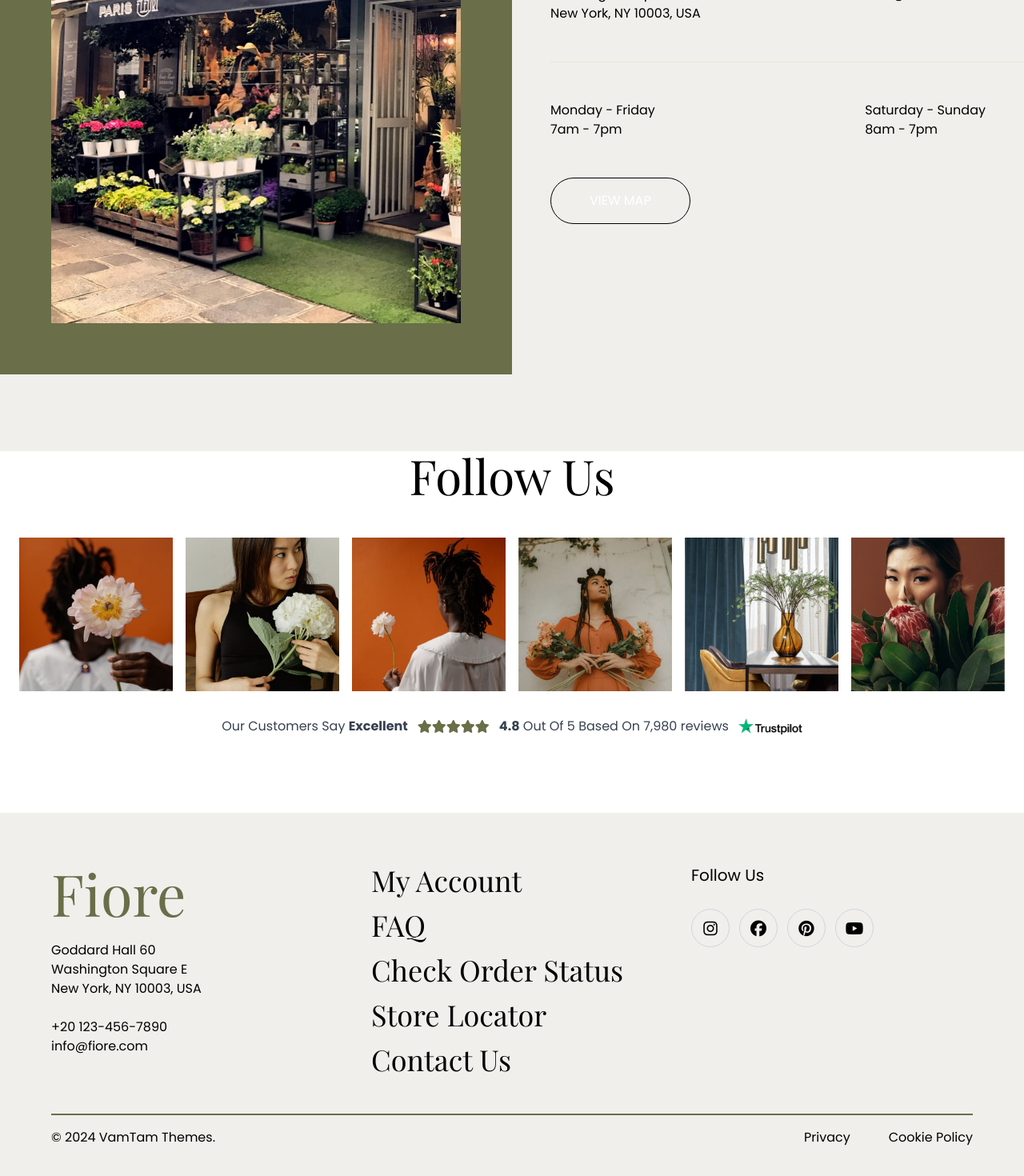
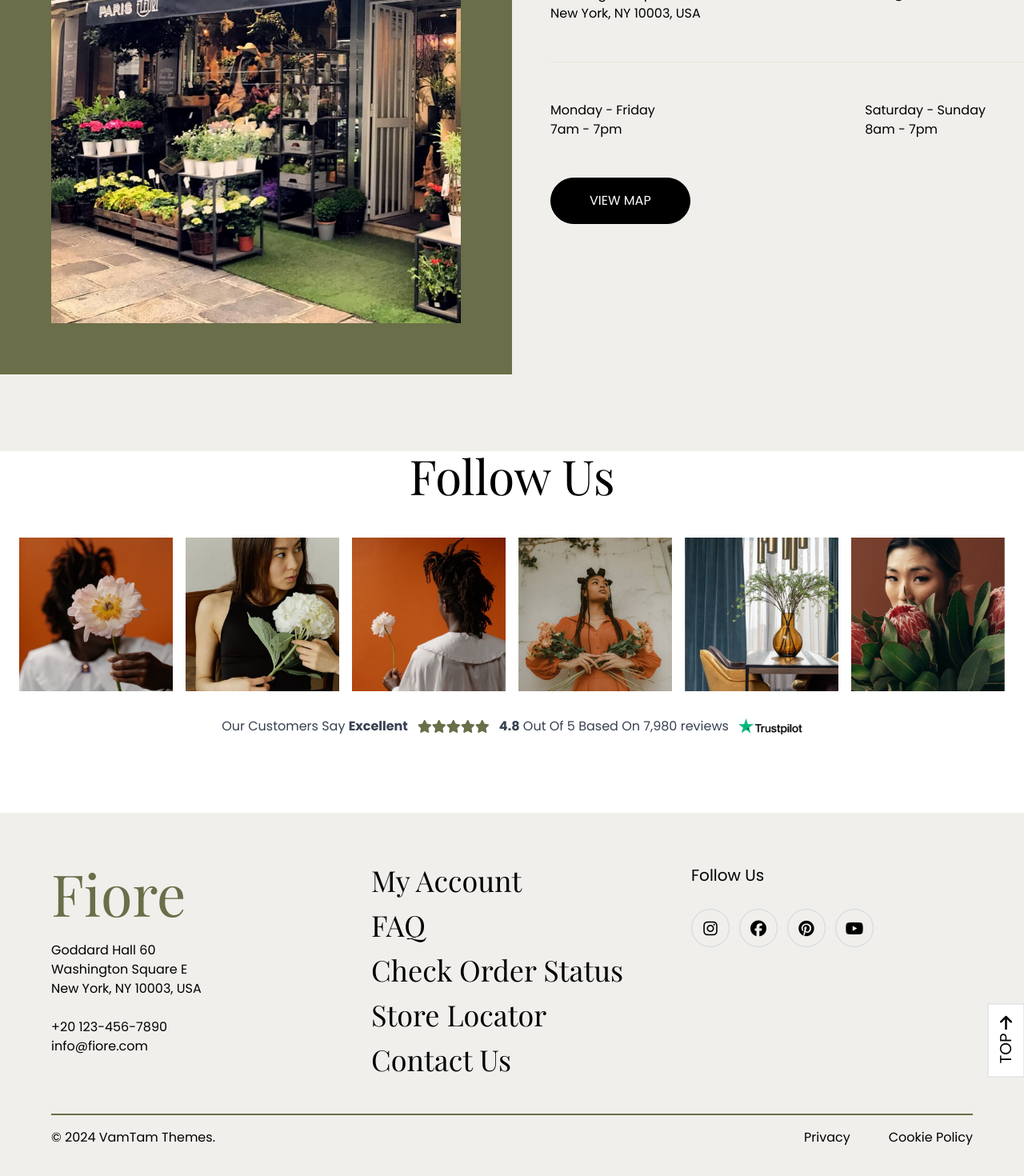
Before and after one commit to YousiefSameh/Fiore, a React (Create React App) app: page / in a window 1280 px wide. Shown: the part 7430-8900 px from the top of the page at 80% size. Built offline with nearby package versions, Linux system fonts and the light colour scheme; a web font is replaced by a local one.

Commit message:
Finish The Project

```diff
--- a/package.json
+++ b/package.json
@@ -37,6 +37,7 @@
     ]
   },
   "devDependencies": {
+    "react-router-dom": "^6.26.1",
     "tailwindcss": "^3.4.10"
   }
 }
--- a/public/index.html
+++ b/public/index.html
@@ -2,13 +2,12 @@
 <html lang="en">
   <head>
     <meta charset="utf-8" />
-    <link rel="icon" href="%PUBLIC_URL%/favicon.ico" />
     <meta name="viewport" content="width=device-width, initial-scale=1" />
     <link rel="preconnect" href="https://fonts.googleapis.com">
     <link rel="preconnect" href="https://fonts.gstatic.com" crossorigin>
     <link href="https://fonts.googleapis.com/css2?family=Playfair+Display:ital,wght@0,400..900;1,400..900&family=Poppins:ital,wght@0,100;0,200;0,300;0,400;0,500;0,600;0,700;0,800;0,900;1,100;1,200;1,300;1,400;1,500;1,600;1,700;1,800;1,900&display=swap" rel="stylesheet">
     <script src="https://kit.fontawesome.com/57d5e4dc4a.js" crossorigin="anonymous"></script>
-    <title>React App</title>
+    <title>Fiore</title>
   </head>
   <body id="root"></body>
 </html>
--- a/src/App.js
+++ b/src/App.js
@@ -1,80 +1,16 @@
-import React, { useState } from "react";
-import Home from "./Home";
-import Season from "./Season";
-import Offers from "./offers";
-import Popular from "./Popular";
-import Phrase from "./Phrase";
-import OurStory from "./OurStory";
-import Gifts from "./Gifts";
-import SchoolFlower from "./SchoolFlower";
-import Blogs from "./Blogs";
-import Readmore from "./Readmore";
-import OurStore from "./OurStore";
-import FollowUs from "./FollowUs";
-import Footer from "./footer";
+import React from "react";
+import { BrowserRouter as Router, Route, Routes } from "react-router-dom";
+import HomePage from "./HomePage";
+import Login from "./Login";
 
 const App = () => {
-	const [darkMode, setDarkMode] = useState(false);
-
-	const toggleDarkMode = () => {
-		setDarkMode(!darkMode);
-	};
-
 	return (
-		<main
-			className={`font-secondary ${
-				darkMode ? "bg-gray-900 text-white" : "bg-white text-black"
-			}`}
-		>
-      <nav className={`p-4 ${darkMode ? 'text-white' : 'text-black bg-third'}`}>
-        <div className="container mx-auto">
-          <div className='flex flex-col md:flex-row items-center justify-between'>
-            <input
-              type="text"
-              placeholder='Search'
-              className={`bg-transparent p-3 placeholder:text-${darkMode ? 'white' : 'black'} placeholder:uppercase w-full md:w-auto mb-4 md:mb-0`}
-            />
-            <h1 className='font-primary text-3xl md:text-5xl p-2 font-bold text-center md:text-left'>Fiore</h1>
-            <div className="account flex gap-4 md:gap-6 items-center">
-              <a href="#" className={`uppercase text-sm md:text-base ${darkMode ? 'text-white' : 'text-black'}`}>Account</a>
-              <a href="#"><i className={`fa-regular fa-heart fa-lg md:fa-xl hover:text-red-600 transition-all ${darkMode ? 'text-white' : 'text-black'}`}></i></a>
-              <div className='relative'>
-                <a href="#" className=''><i className={`fa-solid fa-bag-shopping fa-lg md:fa-xl ${darkMode ? 'text-white' : 'text-black'}`}></i></a>
-                <span className='absolute -top-2 md:-top-3 -right-3 md:-right-4 w-5 md:w-6 h-5 md:h-6 bg-secondary rounded-full flex items-center justify-center text-white text-xs md:text-sm'>0</span>
-              </div>
-              <i
-                className={`fa-solid fa-${darkMode ? 'sun' : 'moon'} fa-lg md:fa-xl cursor-pointer`}
-                onClick={toggleDarkMode}
-              ></i>
-            </div>
-          </div>
-          <div className='flex flex-wrap gap-4 md:gap-6 items-center justify-center py-4'>
-            {['Home', 'Flowers', 'Plants', 'Services', 'Floral Classes', 'Our Story', 'Blog'].map((item) => (
-              <a
-                href="#"
-                key={item}
-                className={`uppercase text-sm md:text-base relative before:absolute before:h-0.5 before:w-0 hover:before:w-full before:bg-secondary before:bottom-0 before:transition-all ${darkMode ? 'before:bg-white text-white' : 'before:bg-secondary text-black'}`}
-              >
-                {item}
-              </a>
-            ))}
-          </div>
-        </div>
-      </nav>
-			<Home darkMode={darkMode} />
-			<Season darkMode={darkMode} />
-			<Offers darkMode={darkMode} />
-			<Popular darkMode={darkMode} />
-			<Phrase darkMode={darkMode} />
-			<OurStory darkMode={darkMode} />
-			<Gifts darkMode={darkMode} />
-			<SchoolFlower darkMode={darkMode} />
-			<Blogs darkMode={darkMode} />
-			<Readmore darkMode={darkMode} />
-			<OurStore darkMode={darkMode} />
-			<FollowUs darkMode={darkMode} />
-			<Footer darkMode={darkMode} />
-		</main>
+		<Router>
+      <Routes>
+        <Route path="/" exact Component={HomePage}/>
+        <Route path="/Login" Component={Login} />
+      </Routes>
+    </Router>
 	);
 };
 
--- /dev/null
+++ b/src/HomePage.jsx
@@ -0,0 +1,81 @@
+import React, { useState } from "react";
+import { Link } from "react-router-dom";
+import Home from "./Home";
+import Season from "./Season";
+import Offers from "./offers";
+import Popular from "./Popular";
+import Phrase from "./Phrase";
+import OurStory from "./OurStory";
+import Gifts from "./Gifts";
+import SchoolFlower from "./SchoolFlower";
+import Blogs from "./Blogs";
+import Readmore from "./Readmore";
+import OurStore from "./OurStore";
+import FollowUs from "./FollowUs";
+import Footer from "./footer";
+
+const HomePage = () => {
+	const [darkMode, setDarkMode] = useState(false);
+
+	const toggleDarkMode = () => {
+		setDarkMode(!darkMode);
+	};
+	return (
+		<main
+			className={`font-secondary ${
+				darkMode ? "bg-gray-900 text-white" : "bg-white text-black"
+			}`}
+		>
+      <nav className={`p-4 ${darkMode ? 'text-white' : 'text-black bg-third'}`}>
+        <div className="container mx-auto">
+          <div className='flex flex-col md:flex-row items-center justify-between'>
+            <input
+              type="text"
+              placeholder='Search'
+              className={`bg-transparent p-3 placeholder:text-${darkMode ? 'white' : 'black'} placeholder:uppercase w-full md:w-auto mb-4 md:mb-0`}
+            />
+            <h1 className='font-primary text-3xl md:text-5xl p-2 font-bold text-center md:text-left'>Fiore</h1>
+            <div className="account flex gap-4 md:gap-6 items-center">
+              <Link to="./Login" className={`uppercase text-sm md:text-base ${darkMode ? 'text-white' : 'text-black'}`}>Account</Link>
+              <a href="#"><i className={`fa-regular fa-heart fa-lg md:fa-xl hover:text-red-600 transition-all ${darkMode ? 'text-white' : 'text-black'}`}></i></a>
+              <div className='relative'>
+                <a href="#" className=''><i className={`fa-solid fa-bag-shopping fa-lg md:fa-xl ${darkMode ? 'text-white' : 'text-black'}`}></i></a>
+                <span className='absolute -top-2 md:-top-3 -right-3 md:-right-4 w-5 md:w-6 h-5 md:h-6 bg-secondary rounded-full flex items-center justify-center text-white text-xs md:text-sm'>0</span>
+              </div>
+              <i
+                className={`fa-solid fa-${darkMode ? 'sun' : 'moon'} fa-lg md:fa-xl cursor-pointer`}
+                onClick={toggleDarkMode}
+              ></i>
+            </div>
+          </div>
+          <div className='flex flex-wrap gap-4 md:gap-6 items-center justify-center py-4'>
+            {['Home', 'Flowers', 'Plants', 'Services', 'Floral Classes', 'Our Story', 'Blog'].map((item) => (
+              <a
+                href="#"
+                key={item}
+                className={`uppercase text-sm md:text-base relative before:absolute before:h-0.5 before:w-0 hover:before:w-full before:bg-secondary before:bottom-0 before:transition-all ${darkMode ? 'before:bg-white text-white' : 'before:bg-secondary text-black'}`}
+              >
+                {item}
+              </a>
+            ))}
+          </div>
+        </div>
+      </nav>
+			<Home darkMode={darkMode} />
+			<Season darkMode={darkMode} />
+			<Offers darkMode={darkMode} />
+			<Popular darkMode={darkMode} />
+			<Phrase darkMode={darkMode} />
+			<OurStory darkMode={darkMode} />
+			<Gifts darkMode={darkMode} />
+			<SchoolFlower darkMode={darkMode} />
+			<Blogs darkMode={darkMode} />
+			<Readmore darkMode={darkMode} />
+			<OurStore darkMode={darkMode} />
+			<FollowUs darkMode={darkMode} />
+			<Footer darkMode={darkMode} />
+		</main>
+	);
+};
+
+export default HomePage;
--- /dev/null
+++ b/src/Login.jsx
@@ -0,0 +1,20 @@
+import React from 'react';
+
+const Login = () => {
+  return (
+    <main className='h-screen flex '>
+      <div className="image w-1/2 relative before:absolute before:top-0 before:left-0 before:w-full before:h-full before:bg-overlay">
+        <img src="Images\img21.webp" className='w-full h-screen object-cover object-top' alt="" />
+      </div>
+      <form action="/" className='w-1/2 flex flex-col justify-center mt-12'>
+        <h1 className='font-primary text-5xl text-center'>Log In</h1>
+        <input type="text" placeholder='Name' className='px-6 py-3 border border-secondary w-1/2 mx-auto mt-6 outline-secondary'/>
+        <input type="email" placeholder='Email' className='px-6 py-3 border border-secondary w-1/2 mx-auto mt-6 outline-secondary'/>
+        <input type="password" placeholder='Password' className='px-6 py-3 border border-secondary w-1/2 mx-auto mt-6 outline-secondary'/>
+        <button type='submit' className='px-5 py-2 border text-xl border-black bg-transparent w-fit rounded-full mx-auto mt-12'>Submit</button>
+      </form>
+    </main>
+  )
+}
+
+export default Login;
--- a/src/OurStore.jsx
+++ b/src/OurStore.jsx
@@ -2,18 +2,36 @@ import React from "react";
 
 const OurStore = ({ darkMode }) => {
 	return (
-    <section className={`pb-24 ${darkMode ? 'bg-gray-900' : 'bg-third'}`}>
-      <div className={`container mx-auto h-full flex flex-col lg:flex-row gap-12 items-center p-6 lg:p-0 ${darkMode ? 'text-gray-300' : 'text-black'}`}>
+		<section className={`pb-24 ${darkMode ? "bg-gray-900" : "bg-third"}`}>
+			<div
+				className={`container mx-auto h-full flex flex-col lg:flex-row gap-12 items-center p-6 lg:p-0 ${
+					darkMode ? "text-gray-300" : "text-black"
+				}`}
+			>
 				<img
 					src="Images/img24.jpg"
-          className={`w-full lg:w-1/2 p-8 lg:p-16 ${darkMode ? 'bg-gray-800' : 'bg-secondary'}`}
+					className={`w-full lg:w-1/2 p-8 lg:p-16 ${
+						darkMode ? "bg-gray-800" : "bg-secondary"
+					}`}
 					alt=""
 				/>
-        <div className={`text w-full lg:w-1/2 ${darkMode ? 'text-gray-300' : 'text-black'}`}>
-          <h1 className={`font-primary text-4xl sm:text-5xl lg:text-6xl ${darkMode ? 'text-gray-300' : 'text-black'}`}>
+				<div
+					className={`text w-full lg:w-1/2 ${
+						darkMode ? "text-gray-300" : "text-black"
+					}`}
+				>
+					<h1
+						className={`font-primary text-4xl sm:text-5xl lg:text-6xl ${
+							darkMode ? "text-gray-300" : "text-black"
+						}`}
+					>
 						Our Store
 					</h1>
-          <div className={`row flex flex-col sm:flex-row mt-12 w-full pr-0 lg:pr-12 justify-between gap-6 ${darkMode ? 'text-gray-300' : 'text-black'}`}>
+					<div
+						className={`row flex flex-col sm:flex-row mt-12 w-full pr-0 lg:pr-12 justify-between gap-6 ${
+							darkMode ? "text-gray-300" : "text-black"
+						}`}
+					>
 						<p>
 							Goddard Hall 60 <br /> Washington Square E <br /> New York, NY
 							10003, USA
@@ -22,8 +40,16 @@ const OurStore = ({ darkMode }) => {
 							+20 123-456-7890 <br /> info@fiore.com
 						</p>
 					</div>
-          <hr className={`border-fourth my-12 ${darkMode ? 'border-gray-700' : 'border-fourth'}`} />
-          <div className={`row flex flex-col sm:flex-row mt-12 w-full pr-0 lg:pr-12 justify-between gap-6 ${darkMode ? 'text-gray-300' : 'text-black'}`}>
+					<hr
+						className={`border-fourth my-12 ${
+							darkMode ? "border-gray-700" : "border-fourth"
+						}`}
+					/>
+					<div
+						className={`row flex flex-col sm:flex-row mt-12 w-full pr-0 lg:pr-12 justify-between gap-6 ${
+							darkMode ? "text-gray-300" : "text-black"
+						}`}
+					>
 						<p>
 							Monday - Friday <br /> 7am - 7pm <br />
 						</p>
@@ -31,8 +57,25 @@ const OurStore = ({ darkMode }) => {
 							Saturday - Sunday <br /> 8am - 7pm <br />
 						</p>
 					</div>
-          <button className={`border ${darkMode ? 'border-gray-500' : 'border-black'} px-8 sm:px-12 py-4 rounded-full hover:${darkMode ? 'bg-gray-700 text-gray-300' : 'bg-black text-white'} transition-colors w-fit my-12`}>
-            <a href="#" className="text-inherit uppercase">
+					<button
+						className={`border ${
+							darkMode ? "border-gray-500" : "border-black"
+						} px-8 sm:px-12 py-4 rounded-full
+        ${
+					darkMode
+						? "bg-gray-700 text-gray-300 hover:bg-gray-600 hover:text-gray-200"
+						: "bg-black text-white hover:bg-gray-800 hover:text-gray-300"
+				}
+        transition-colors w-fit my-12`}
+					>
+						<a
+							href="#"
+							className={`text-inherit uppercase ${
+								darkMode
+									? "text-gray-300 hover:text-gray-200"
+									: "text-black hover:text-white"
+							}`}
+						>
 							View Map
 						</a>
 					</button>
--- a/src/Season.jsx
+++ b/src/Season.jsx
@@ -36,8 +36,6 @@ const Season = ({ darkMode }) => {
           loop={true}
           scrollbar={{ draggable: true }}
           navigation={true}
-          onSwiper={(swiper) => console.log(swiper)}
-          onSlideChange={() => console.log('slide change')}
         >
           <SwiperSlide className='mb-12'>
             <div className={`card text-center w-96 relative transition-all ${darkMode ? 'bg-gray-800' : 'bg-white'}`}>
--- a/src/footer.jsx
+++ b/src/footer.jsx
@@ -1,8 +1,12 @@
 import React from 'react';
 
 const Footer = ({ darkMode }) => {
+  const scrollToTop = () => {
+    window.scrollTo({ top: 0, behavior: 'smooth' });
+  };
+
   return (
-    <footer className={`p-8 lg:p-16 ${darkMode ? 'bg-gray-900 text-white' : 'bg-third text-black'}`}>
+    <footer className={`p-8 lg:p-16 ${darkMode ? 'bg-gray-900 text-white' : 'bg-third text-black'} relative`}>
       <div className="container mx-auto grid grid-cols-1 sm:grid-cols-2 lg:grid-cols-3 gap-12">
         <div className="col flex flex-col gap-6">
           <h1 className={`font-primary ${darkMode ? 'text-secondary' : 'text-secondary'} text-5xl sm:text-6xl lg:text-7xl`}>Fiore</h1>
@@ -23,16 +27,16 @@ const Footer = ({ darkMode }) => {
         <div className="col flex flex-col gap-4">
           <p className={`text-lg sm:text-xl ${darkMode ? 'text-gray-300' : 'text-black'}`}>Follow Us</p>
           <div className="social-media flex gap-3 mt-3">
-            <a href="#" className={`w-10 h-10 sm:w-12 sm:h-12 rounded-full flex items-center justify-center border ${darkMode ? 'border-gray-700 hover:bg-black hover:border-black' : 'border-gray-300 hover:bg-black hover:border-black'} transition-all hover:text-white`}>
+            <a href="#" className={`w-10 h-10 sm:w-12 sm:h-12 rounded-full flex items-center justify-center border ${darkMode ? 'border-gray-700 hover:bg-gray-800' : 'border-gray-300 hover:bg-black'} transition-all hover:text-white`}>
               <i className="fa-brands fa-instagram fa-lg"></i>
             </a>
-            <a href="#" className={`w-10 h-10 sm:w-12 sm:h-12 rounded-full flex items-center justify-center border ${darkMode ? 'border-gray-700 hover:bg-black hover:border-black' : 'border-gray-300 hover:bg-black hover:border-black'} transition-all hover:text-white`}>
+            <a href="#" className={`w-10 h-10 sm:w-12 sm:h-12 rounded-full flex items-center justify-center border ${darkMode ? 'border-gray-700 hover:bg-gray-800' : 'border-gray-300 hover:bg-black'} transition-all hover:text-white`}>
               <i className="fa-brands fa-facebook fa-lg"></i>
             </a>
-            <a href="#" className={`w-10 h-10 sm:w-12 sm:h-12 rounded-full flex items-center justify-center border ${darkMode ? 'border-gray-700 hover:bg-black hover:border-black' : 'border-gray-300 hover:bg-black hover:border-black'} transition-all hover:text-white`}>
+            <a href="#" className={`w-10 h-10 sm:w-12 sm:h-12 rounded-full flex items-center justify-center border ${darkMode ? 'border-gray-700 hover:bg-gray-800' : 'border-gray-300 hover:bg-black'} transition-all hover:text-white`}>
               <i className="fa-brands fa-pinterest fa-lg"></i>
             </a>
-            <a href="#" className={`w-10 h-10 sm:w-12 sm:h-12 rounded-full flex items-center justify-center border ${darkMode ? 'border-gray-700 hover:bg-black hover:border-black' : 'border-gray-300 hover:bg-black hover:border-black'} transition-all hover:text-white`}>
+            <a href="#" className={`w-10 h-10 sm:w-12 sm:h-12 rounded-full flex items-center justify-center border ${darkMode ? 'border-gray-700 hover:bg-gray-800' : 'border-gray-300 hover:bg-black'} transition-all hover:text-white`}>
               <i className="fa-brands fa-youtube fa-lg"></i>
             </a>
           </div>
@@ -48,6 +52,12 @@ const Footer = ({ darkMode }) => {
           </div>
         </div>
       </div>
+      <button
+        className={`px-4 py-2 top-48 text-xl absolute right-0 transform -rotate-90 origin-bottom-right ${darkMode ? 'bg-gray-800 text-white' : 'bg-white text-black'} border ${darkMode ? 'border-gray-700' : 'border-gray-300'} hover:bg-black hover:text-white`}
+        onClick={scrollToTop}
+      >
+        <span>TOP</span> <i className="fa-solid fa-arrow-up transform rotate-90"></i>
+      </button>
     </footer>
   );
 }
--- a/tailwind.config.js
+++ b/tailwind.config.js
@@ -9,6 +9,7 @@ module.exports = {
         third: "#F0EFEB",
         fourth: "#E5E8D5",
         dark: "#1F2937",
+        overlay: "rgb(0 0 0 /0.5)",
         background: "#F1F1F1",
       },
       fontFamily: {
```
Also changed, not shown: 1 other file (tests, documents, lock files or other folders). Lines whose indentation alone changed are shown as unchanged.
